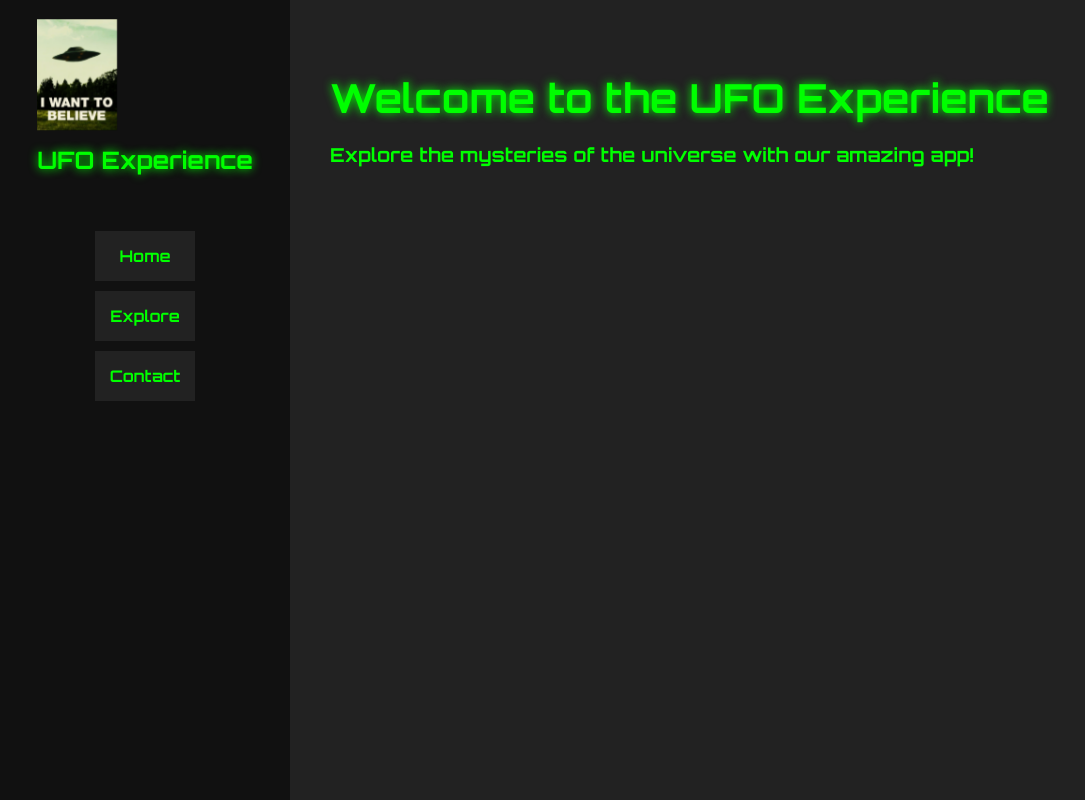
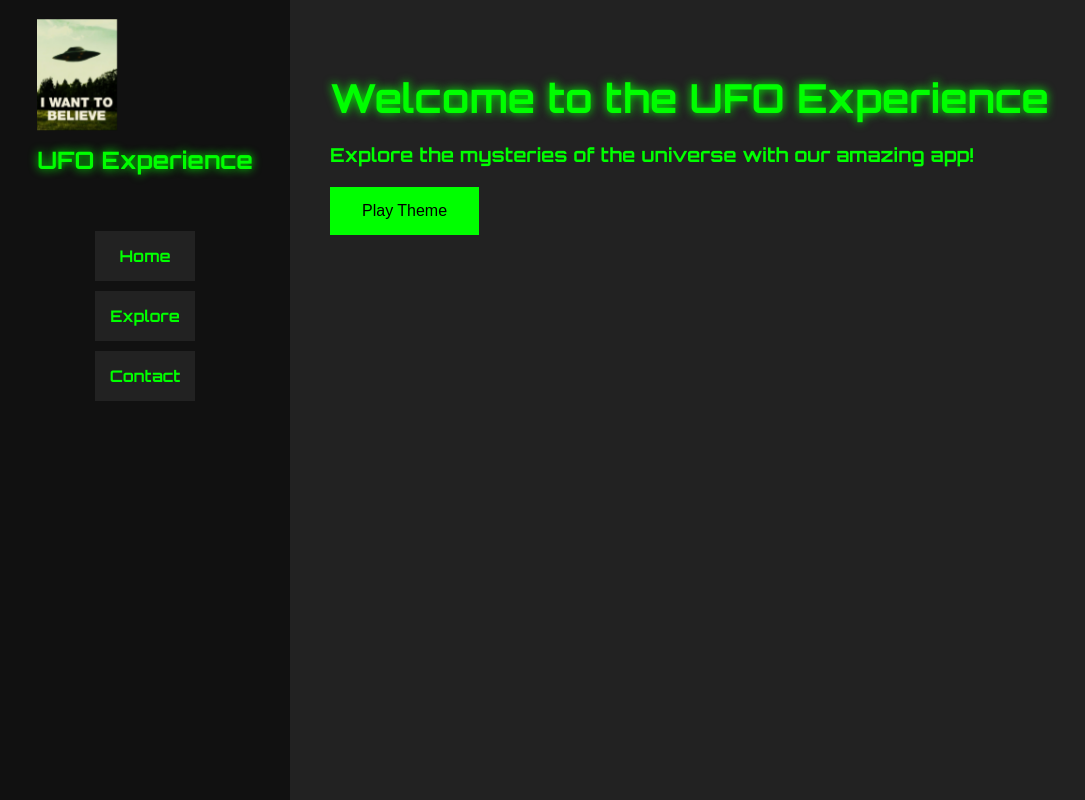
Before and after one commit to gstvo2k15/k8slab, a React (Create React App) app in the folder ovni-app/: page / in a window 1280 px wide. Shown: the whole page, without its empty margins (0-1085 px from the left). Built offline with nearby package versions, Linux system fonts and the light colour scheme.

Commit message:
Added web3b with latest changes

```diff
--- a/ovni-app/src/App.js
+++ b/ovni-app/src/App.js
@@ -6,11 +6,15 @@ import xFilesTheme from './xfiles-theme.mp3';
 function App() {
   const [activeSection, setActiveSection] = useState('home');
 
-  useEffect(() => {
+  const playAudio = () => {
     const audio = new Audio(xFilesTheme);
     audio.play().catch(error => {
-      console.error("Error al reproducir el audio automáticamente:", error);
+      console.error("Error al reproducir el audio:", error);
     });
+  };
+
+  useEffect(() => {
+    playAudio(); // Intenta reproducir al cargar la página
   }, []);
 
   return (
@@ -33,6 +37,7 @@ function App() {
           <section>
             <h1>Welcome to the UFO Experience</h1>
             <p>Explore the mysteries of the universe with our amazing app!</p>
+            <button onClick={playAudio}>Play Theme</button>
           </section>
         )}
         {activeSection === 'explore' && (
```
